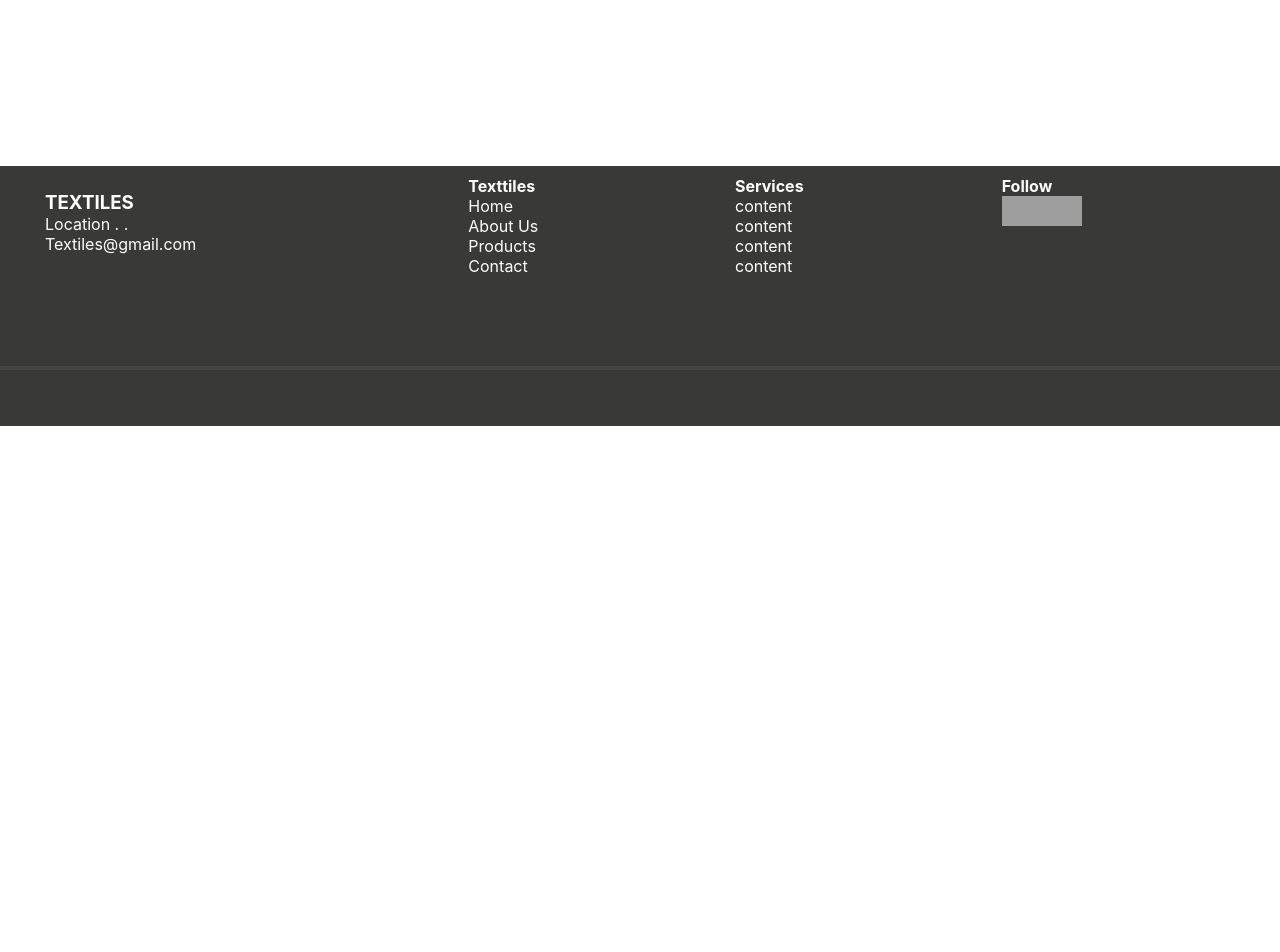
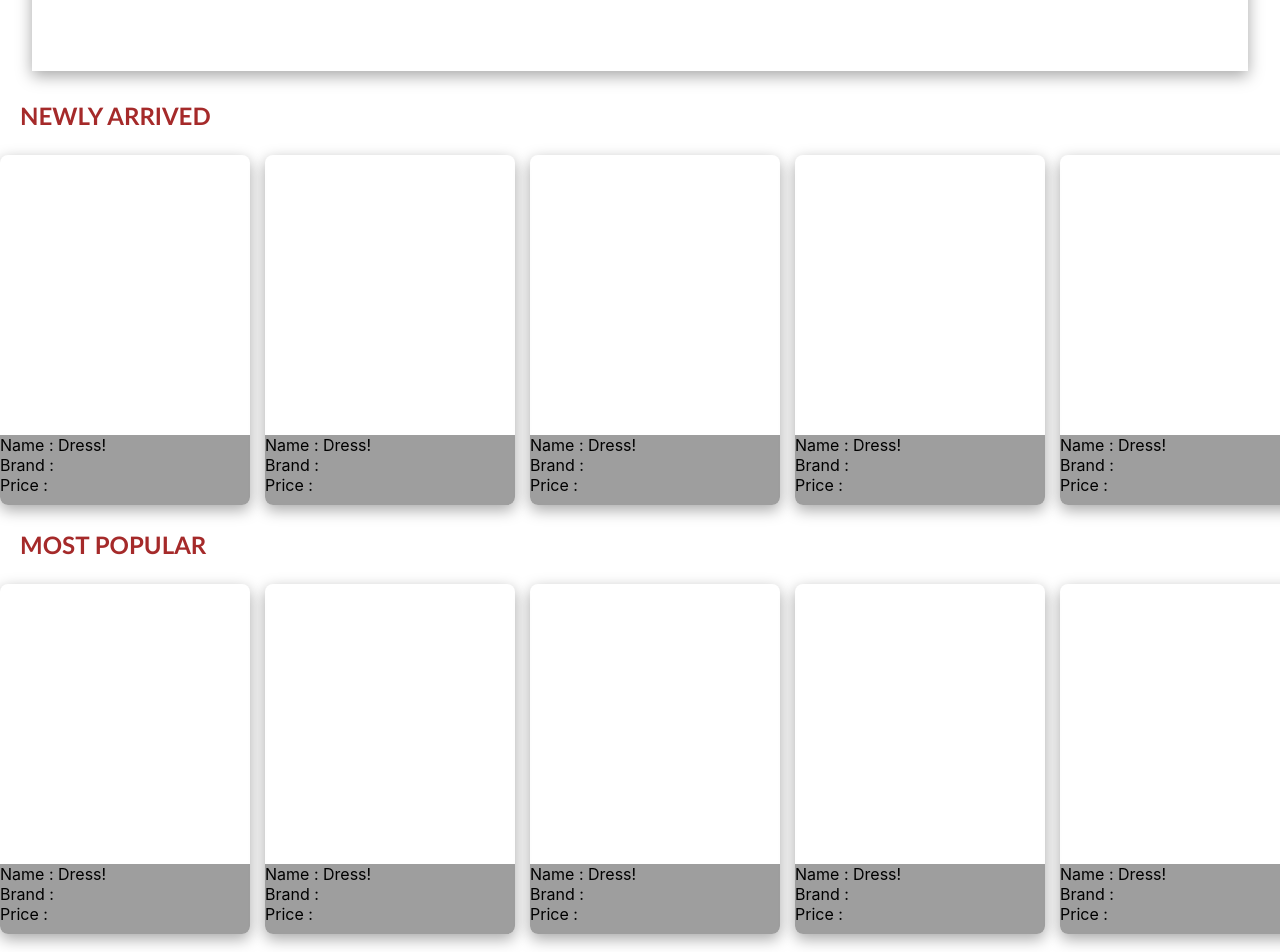
Before and after one commit to Jishnuuu-k/Styleme, a React (Create React App) app: page / in a window 1280 px wide. Shown: the part 560-1512 px from the top of the page. Before the commit the page ends 990 px from the top, so only its background shows below. Built offline with nearby package versions, Linux system fonts and the light colour scheme; grey boxes are pictures that could not be loaded.

Commit message:
Banner Added

```diff
--- a/src/Contents/Banner/Banner.jsx
+++ b/src/Contents/Banner/Banner.jsx
@@ -2,7 +2,162 @@ import React from 'react'
 import './banner.css'
 function Banner() {
   return (
-    <div className='Banner'>
+    <div className="Banner">
+      <div className="SlideShow">
+        <div className="BoxinsideSlideshow">
+
+        </div>
+      </div>
+    <h2>NEWLY ARRIVED</h2>
+      <div className="NewlyArrived">
+        <div className="Cards">
+          <div className="CardImage"></div>
+          <div className="CardDetails">
+            <p>Name : Dress!</p>
+            <p>Brand :</p>
+            <p>Price :</p>
+          </div>
+        </div>
+        <div className="Cards">
+        <div className="CardImage"></div>
+          <div className="CardDetails">
+            <p>Name : Dress!</p>
+            <p>Brand :</p>
+            <p>Price :</p>
+          </div>
+        </div>
+        <div className="Cards">
+        <div className="CardImage"></div>
+          <div className="CardDetails">
+            <p>Name : Dress!</p>
+            <p>Brand :</p>
+            <p>Price :</p>
+          </div>
+        </div>
+        <div className="Cards">
+        <div className="CardImage"></div>
+          <div className="CardDetails">
+            <p>Name : Dress!</p>
+            <p>Brand :</p>
+            <p>Price :</p>
+          </div>
+        </div>
+        <div className="Cards">
+        <div className="CardImage"></div>
+          <div className="CardDetails">
+            <p>Name : Dress!</p>
+            <p>Brand :</p>
+            <p>Price :</p>
+          </div>
+        </div>
+        <div className="Cards">
+        <div className="CardImage"></div>
+          <div className="CardDetails">
+            <p>Name : Dress!</p>
+            <p>Brand :</p>
+            <p>Price :</p>
+          </div>
+        </div>
+        <div className="Cards">
+        <div className="CardImage"></div>
+          <div className="CardDetails">
+            <p>Name : Dress!</p>
+            <p>Brand :</p>
+            <p>Price :</p>
+          </div>
+        </div>
+        <div className="Cards">
+        <div className="CardImage"></div>
+          <div className="CardDetails">
+            <p>Name : Dress!</p>
+            <p>Brand :</p>
+            <p>Price :</p>
+          </div>
+        </div>
+        <div className="Cards">
+        <div className="CardImage"></div>
+          <div className="CardDetails">
+            <p>Name : Dress!</p>
+            <p>Brand :</p>
+            <p>Price :</p>
+          </div>
+        </div>
+      </div>
+    <h2>MOST POPULAR</h2>
+      <div className="MostPopular">
+        <div className="Cards">
+        <div className="CardImage"></div>
+          <div className="CardDetails">
+            <p>Name : Dress!</p>
+            <p>Brand :</p>
+            <p>Price :</p>
+          </div>
+        </div>
+        <div className="Cards">
+        <div className="CardImage"></div>
+          <div className="CardDetails">
+            <p>Name : Dress!</p>
+            <p>Brand :</p>
+            <p>Price :</p>
+          </div>
+        </div>
+        <div className="Cards">
+        <div className="CardImage"></div>
+          <div className="CardDetails">
+            <p>Name : Dress!</p>
+            <p>Brand :</p>
+            <p>Price :</p>
+          </div>
+        </div>
+        <div className="Cards">
+        <div className="CardImage"></div>
+          <div className="CardDetails">
+            <p>Name : Dress!</p>
+            <p>Brand :</p>
+            <p>Price :</p>
+          </div>
+        </div>
+        <div className="Cards">
+        <div className="CardImage"></div>
+          <div className="CardDetails">
+            <p>Name : Dress!</p>
+            <p>Brand :</p>
+            <p>Price :</p>
+          </div>
+        </div>
+        <div className="Cards">
+        <div className="CardImage"></div>
+          <div className="CardDetails">
+            <p>Name : Dress!</p>
+            <p>Brand :</p>
+            <p>Price :</p>
+          </div>
+        </div>
+        <div className="Cards">
+        <div className="CardImage"></div>
+          <div className="CardDetails">
+            <p>Name : Dress!</p>
+            <p>Brand :</p>
+            <p>Price :</p>
+          </div>
+        </div>
+        <div className="Cards">
+        <div className="CardImage"></div>
+          <div className="CardDetails">
+            <p>Name : Dress!</p>
+            <p>Brand :</p>
+            <p>Price :</p>
+          </div>
+        </div>
+        <div className="Cards">
+        <div className="CardImage"></div>
+          <div className="CardDetails">
+            <p>Name : Dress!</p>
+            <p>Brand :</p>
+            <p>Price :</p>
+          </div>
+        </div>
+      </div>
     </div>
   )
 }
--- a/src/Contents/Banner/banner.css
+++ b/src/Contents/Banner/banner.css
@@ -3,7 +3,68 @@
     padding: 0;
 }
 .Banner{
-    height: 665px;
+    height: 1700px;
     width: 100%;
+}
+.SlideShow{
+    height: 600px;
+    width: 100%;
+    display: flex;
+    justify-content: space-around;
+    align-items: center;
+}
+.SlideShow .BoxinsideSlideshow{
+    height: 90%;
+    width: 95%;
     background-color: white;
+    box-shadow: rgba(0, 0, 0, 0.35) 0px 5px 15px;
 }
+h2{
+    font-family: 'Gill Sans', 'Gill Sans MT', Calibri, 'Trebuchet MS', sans-serif;
+    color: brown;
+    margin-left: 20px;
+}
+.NewlyArrived{
+    height: 400px;
+    width: 100%;
+    overflow-x: auto;
+    overflow-y: hidden;
+    display: flex;
+    justify-content: space-around;
+    align-items: center;
+    gap: 15px;
+}
+.NewlyArrived::-webkit-scrollbar {
+    display: none;
+}
+.MostPopular{
+    height: 400px;
+    width: 100%;
+    overflow-x: auto;
+    overflow-y: hidden;
+    display: flex;
+    justify-content: space-around;
+    align-items: center;
+    gap: 15px;
+}
+.MostPopular::-webkit-scrollbar {
+    display: none;
+}
+.Cards{
+    height: 350px;
+    width: 250px;
+    flex-shrink: 0;
+    border-radius: 8px;
+    box-shadow: rgba(0, 0, 0, 0.35) 0px 5px 15px;
+}
+.Cards .CardImage{
+    height: 280px;
+    width: 100%;
+}
+.Cards .CardDetails{
+    height: 70px;
+    width: 100%;
+    background-color: rgb(158, 158, 158);
+    border-bottom-left-radius: 8px;
+    border-bottom-right-radius: 8px;
+}
--- a/src/Contents/Footer/Footer.jsx
+++ b/src/Contents/Footer/Footer.jsx
@@ -3,43 +3,16 @@ import './footer.css'
 function Footer() {
   return (
     <div className='Footer'>
-      <div className="ContentBox1">
-        <div className="Contents01">
-          <h3>TEXTILES</h3>
-          <p>Location . . </p>
-          <p>Textiles@gmail.com</p>
+        <div className="FooterSection1">
+
         </div>
-        <div className="Contents02">
-            <div className="FooterCard">
-              <h4>Texttiles</h4>
-              <div>Home</div>
-              <div>About Us</div>
-              <div>Products</div>
-              <div>Contact</div>
-            </div>
-            <div className="FooterCard">
-              <h4>Services</h4>
-              <div>content</div>
-              <div>content</div>
-              <div>content</div>
-              <div>content</div>
-            </div>
-            <div className="FooterCard">
-              <h4>Follow</h4>
-              <div class="SocialMedia">
-                <a href="https://www.instagram.com/ap.puuu"  class="SocialIcon">
-                <img src="./images/instagram.png" alt="Instagram"/>
-                </a>
-                <a href="https://www.facebook.com/jishnu.k.3572"  class="SocialIcon">
-                <img src="./images/facebook.png" alt="Facebook"/>
-                </a>
-              </div>
+        <div className="FooterSection2">
+            <div className="MessageBox">
+                <input type="text" placeholder='Enter Name' className='Data'/> <input type="email" placeholder='Enter Email' className='Data'/><br />
+                <input type="text" placeholder='Write Your Message Here' className='Feedback'/><br />
+                <button>Submit</button>
             </div>
         </div>
-      </div>
-      <div className="ContentBox2">
-
-      </div>
     </div>
   )
 }
--- a/src/Contents/Footer/footer.css
+++ b/src/Contents/Footer/footer.css
@@ -3,44 +3,45 @@
     padding: 0;
 }
 .Footer{
-    height: 260px;
+    height: 300px;
     width: 100%;
-    background-color: rgb(57, 57, 55);
+    background-color: grey;
+    display: flex;
 }
-.ContentBox1{
-    height: 200px;
-    width: 100%;
-    display: flex;
-    justify-content: space-around;
-    align-items: center;
-    border-bottom: 4px solid rgb(70, 69, 69);
-    color: white;
+.FooterSection1{
+    height: 300px;
+    width: 60%;
 }
-.Contents01{
-    height: 150px;
-    width: 300px;
-}
-.Contents02{
-    height: 170px;
-    width: 800px;
+.FooterSection2{
+    height: 300px;
+    width: 40%;
     display: flex;
     justify-content: space-around;
     align-items: center;
 }
-.Contents02 .FooterCard{
-    height: 180px;
-    width: 200px;
-    gap: 5px;
+.MessageBox{
+    height: 250px;
+    width: 500px;
 }
-.ContentBox2{
-    height: 60px;
-    width: 100%;
+.MessageBox .Data{
+    height: 35px;
+    width: 240px;
+    border-radius: 5px;
+    border: none;
+    box-shadow: rgb(204, 219, 232) 3px 3px 6px 0px inset, rgba(255, 255, 255, 0.5) -3px -3px 6px 1px inset;
 }
-.SocialMedia {
-    gap: 20px;
+.MessageBox .Feedback{
+    height: 100px;
+    width: 488px;
+    margin-top: 4px;
+    border-radius: 5px;
+    border: none;
+    box-shadow: rgb(204, 219, 232) 3px 3px 6px 0px inset, rgba(255, 255, 255, 0.5) -3px -3px 6px 1px inset;
 }
-
-.SocialIcon img {
-    height: 30px;
-    width: auto;
+.MessageBox button{
+    height: 35px;
+    width: 150px;
+    margin-top: 4px;
+    border: none;
+    border-radius: 5px;
 }
```
